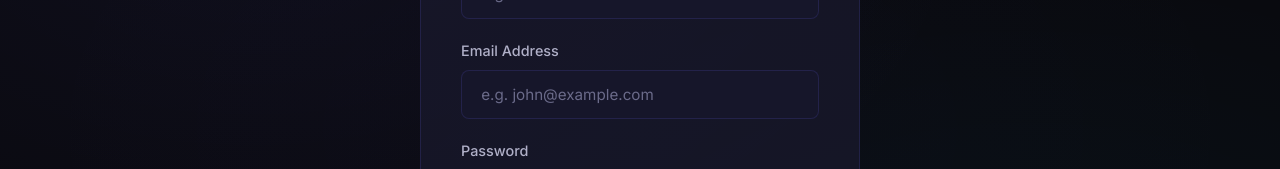
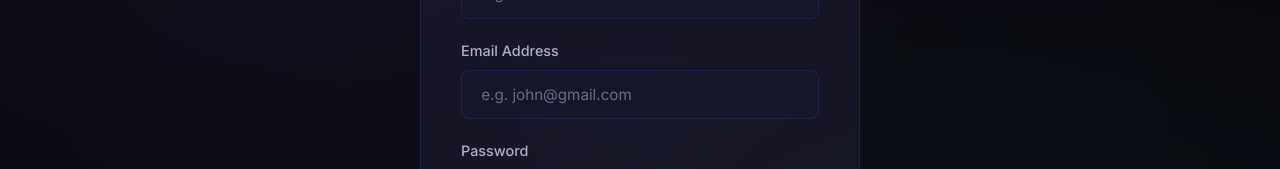
Before and after one commit to rahmanarya812-bit/digital-store, a React (Vite) app: page /register in a window 1280 px wide. Shown: the part 270-439 px from the top of the page. Built offline with nearby package versions, Linux system fonts and the light colour scheme.

Commit message:
Update email placeholders to @gmail.com

```diff
--- a/src/pages/Checkout.jsx
+++ b/src/pages/Checkout.jsx
@@ -70,7 +70,7 @@ export default function Checkout() {
     setLoading(true);
     try {
       const names = ['Arya Pratama', 'Budi Santoso', 'Siti Rahayu', 'Dewi Lestari', 'Rizky Wijaya'];
-      const emails = ['arya@example.com', 'budi@example.com', 'siti@example.com', 'dewi@example.com', 'rizky@example.com'];
+      const emails = ['arya@gmail.com', 'budi@gmail.com', 'siti@gmail.com', 'dewi@gmail.com', 'rizky@gmail.com'];
       const randomIdx = Math.floor(Math.random() * names.length);
 
       const selectedName = names[randomIdx];
@@ -200,7 +200,7 @@ export default function Checkout() {
               required
               value={email}
               onChange={(e) => setEmail(e.target.value)}
-              placeholder="Contoh: arya@example.com"
+              placeholder="Contoh: arya@gmail.com"
             />
           </div>
 
--- a/src/pages/Login.jsx
+++ b/src/pages/Login.jsx
@@ -45,7 +45,7 @@ export default function Login() {
               required
               value={email}
               onChange={(e) => setEmail(e.target.value)}
-              placeholder="e.g. user@store.com"
+              placeholder="e.g. user@gmail.com"
             />
           </div>
           <div className="form-group">
--- a/src/pages/Register.jsx
+++ b/src/pages/Register.jsx
@@ -107,7 +107,7 @@ export default function Register() {
                   required
                   value={email}
                   onChange={(e) => setEmail(e.target.value)}
-                  placeholder="e.g. john@example.com"
+                  placeholder="e.g. john@gmail.com"
                 />
               </div>
               <div className="form-group">
```
Also changed, not shown: 1 other file (tests, documents, lock files or other folders).
